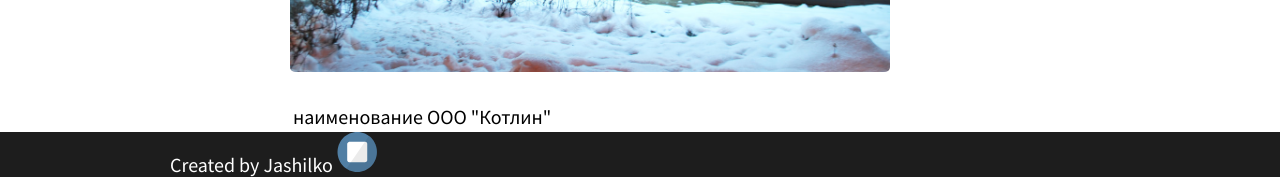
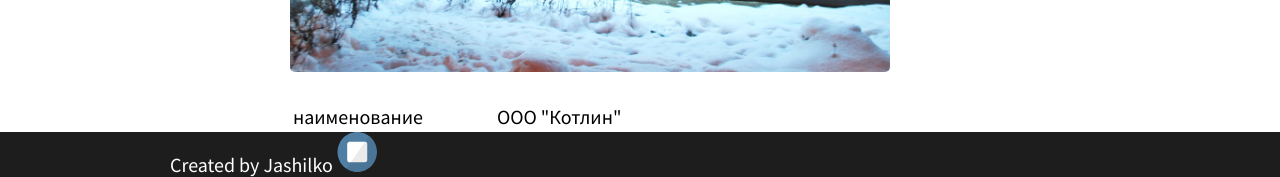
Before and after one commit to nordiclub/nordiclub.github.io, a Jekyll site: the page built from about.html, in a window 1280 px wide. Shown: the part 1684-1861 px from the top of the page. Built offline with Jekyll 4.4.1, drawn with Linux system fonts in a browser that asks for light colours.

Commit message:
Update about.html

```diff
--- a/about.html
+++ b/about.html
@@ -27,10 +27,10 @@ permalink: /about/
   <p><a href="https://yandex.ru/maps/?um=constructor%3A6478f6510061b1ea011a2b0baa88ffe3a6bd8af905ee37049b005225059114e1&amp;source=constructorStatic" target="_blank"><img src="https://api-maps.yandex.ru/services/constructor/1.0/static/?um=constructor%3A6478f6510061b1ea011a2b0baa88ffe3a6bd8af905ee37049b005225059114e1&amp;width=600&amp;height=450&amp;lang=ru_RU" alt="" style="border: 0;" /></a></p>
   <p><img src="/images/fasad.jpg" width = 600 alt="Фасад"></p>
 
-  <table width: 100%>
+  <table width="100%">
 	<tbody>
 		<tr valing="top">
-			<td>наименование</td>
+			<td width="200">наименование</td>
 			<td>ООО "Котлин"</td>
 		</tr>
 	</tbody>
```
